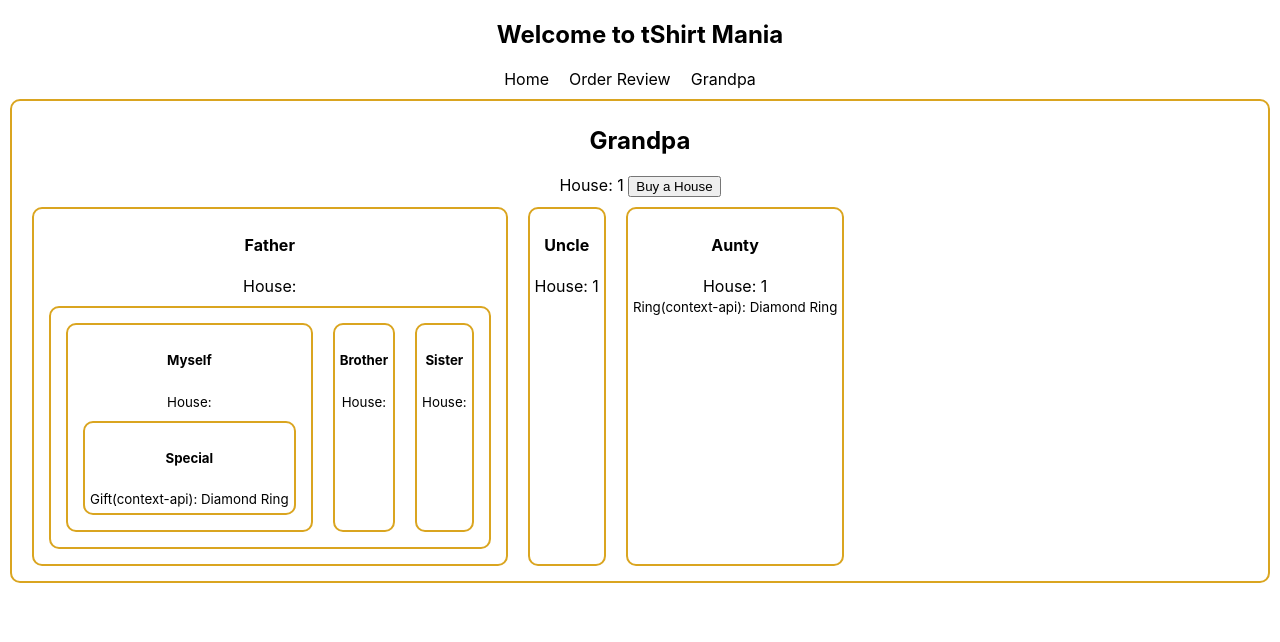
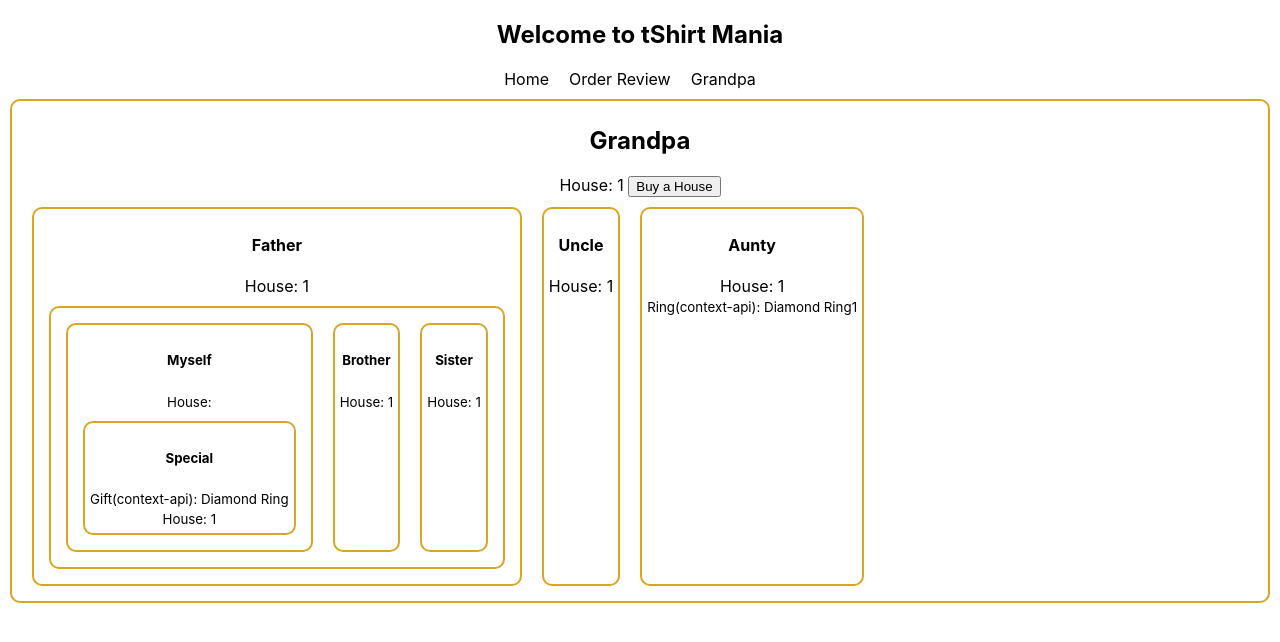
Before and after one commit to kamrul-dev/tshirt-mania, a React (Create React App) app: page /grandpa in a window 1280 px wide. Shown: the top 642 px of the page. Built offline with nearby package versions, Linux system fonts and the light colour scheme.

Commit message:
Multiple values send using context api

```diff
--- a/src/components/Grandpa/Grandpa.js
+++ b/src/components/Grandpa/Grandpa.js
@@ -4,6 +4,16 @@ import Father from '../Father/Father';
 import Aunty from '../Aunty/Aunty';
 import './Grandpa.css';
 
+/*
+    1. call createContext() with default value
+    2. set a variable of the context with uppercase
+    3. make sure export the context to use in other places
+    4. wrap child content using RingContext.Provider
+    5. provide a value
+    6. to consume the context from child component
+    7. useContext hook and you will you need to pass the contextName
+
+ */
 export const RingContext = createContext('ring');
 
 const Grandpa = () => {
@@ -16,12 +26,12 @@ const Grandpa = () => {
         setHouse(newHouseCount);
     }
     return (
-        <RingContext.Provider value={ornament}>
+        <RingContext.Provider value={[ornament, house]}>
             <div className='grandpa'>
                 <h2>Grandpa</h2>
                 <p>House: {house} <button onClick={handleBuyAHouse}>Buy a House</button></p>
                 <section style={{ display: 'flex' }}>
-                    <Father></Father>
+                    <Father house={house}></Father>
                     <Uncle house={house}></Uncle>
                     <Aunty house={house}></Aunty>
                 </section>
--- a/src/components/Special/Special.js
+++ b/src/components/Special/Special.js
@@ -2,11 +2,12 @@ import React, { useContext } from 'react';
 import { RingContext } from '../Grandpa/Grandpa';
 
 const Special = () => {
-    const ring = useContext(RingContext);
+    const [ornament, house] = useContext(RingContext);
     return (
         <div>
             <h5>Special</h5>
-            <p><small>Gift(context-api): {ring}</small></p>
+            <p><small>Gift(context-api): {ornament}</small></p>
+            <p><small>House: {house}</small></p>
         </div>
     );
 };
```
